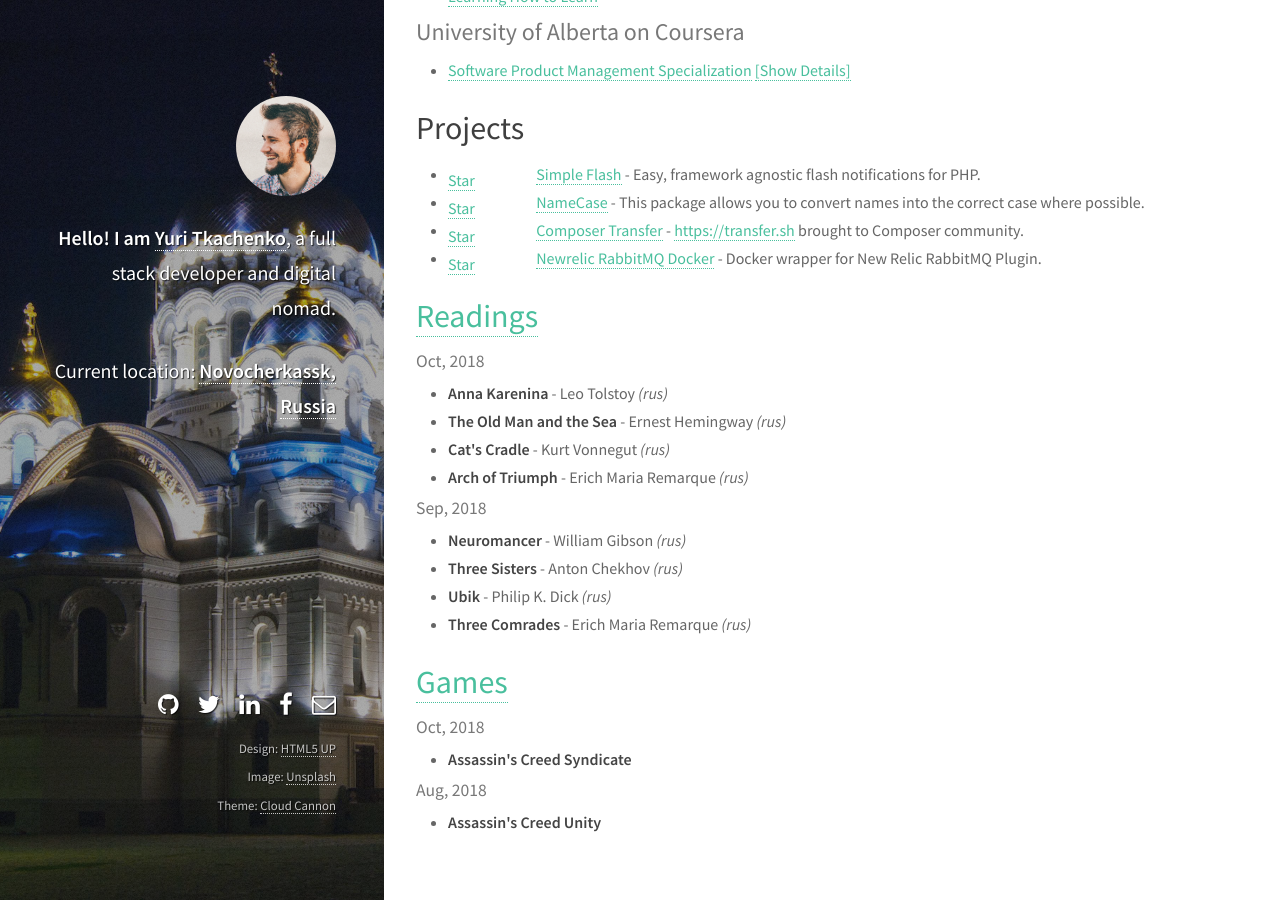
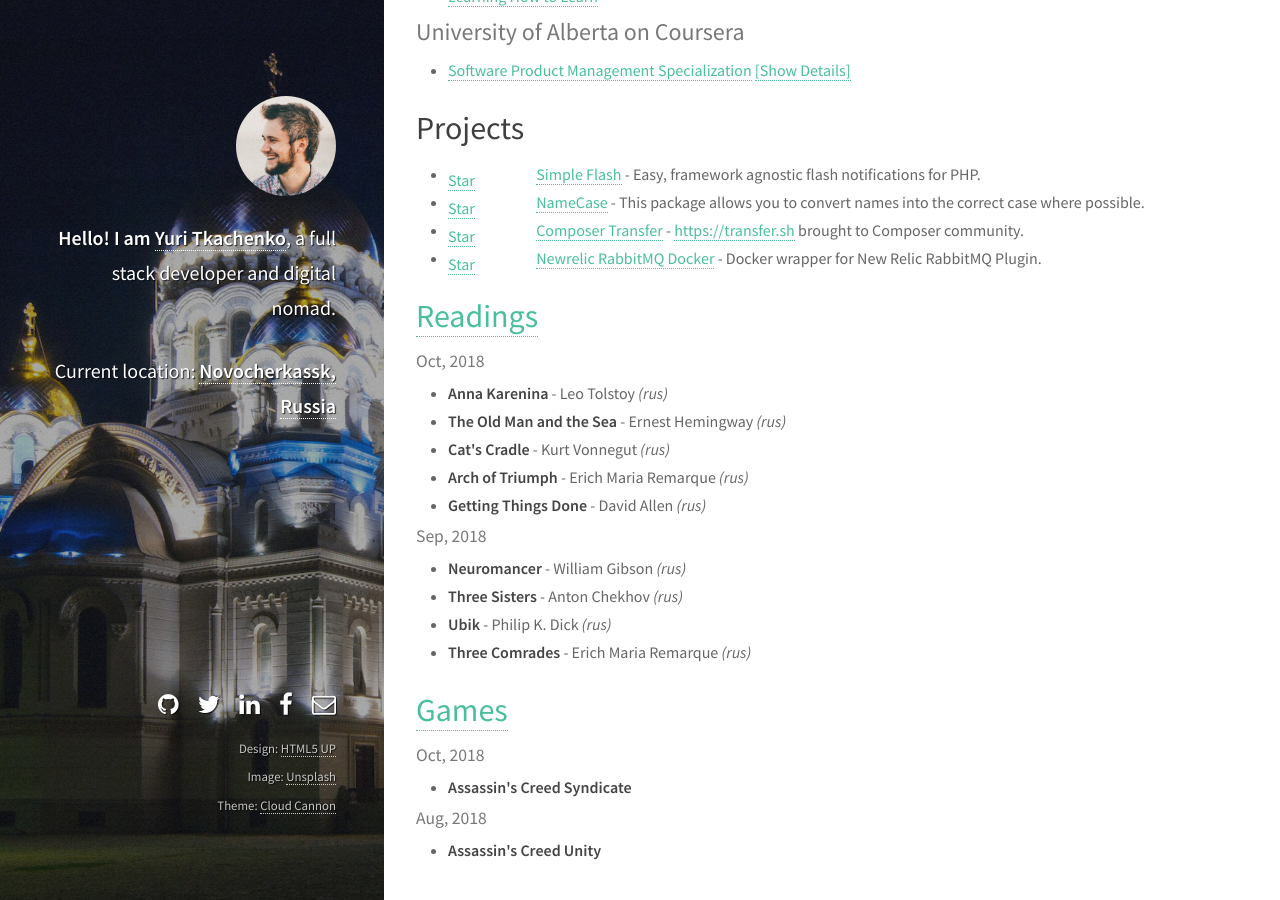
Before and after one commit to tamtamchik/tamtamchik.github.io, a Jekyll site: the page built from index.html, in a window 1280 px wide and 900 px high, scrolled down 560 px. Built offline with Jekyll 4.4.1, drawn with Linux system fonts in a browser that asks for light colours.

Commit message:
Update books.yml

```diff
--- a/_data/books.yml
+++ b/_data/books.yml
@@ -11,6 +11,9 @@
       lang: rus
     - title: Arch of Triumph
       author: Erich Maria Remarque
+      lang: rus
+    - title: Getting Things Done
+      author: David Allen
       lang: rus
 
 - date: 2018-09-01
```
